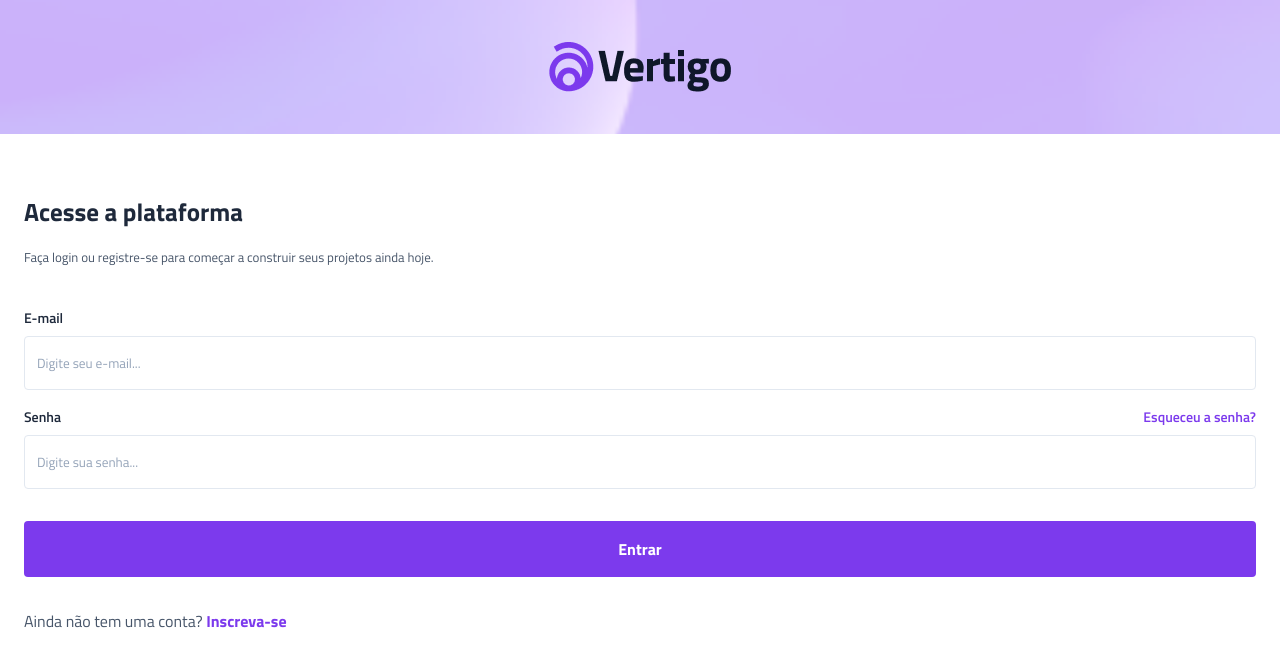
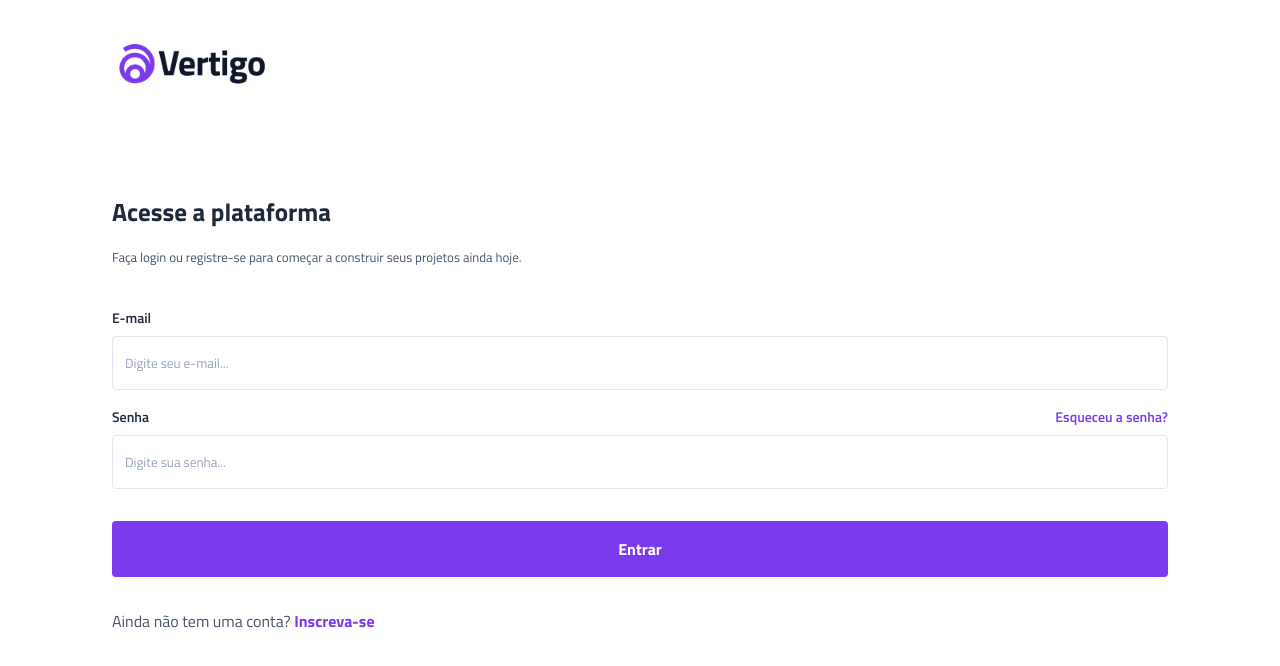
Before and after one commit to EduardoPereira11tiA/projeto-vertigo, a plain HTML site: page index.html in a window 1280 px wide. Drawn offline with Linux system fonts and the light colour scheme.

Commit message:
primeiros ajustes do desktop

```diff
--- a/index.html
+++ b/index.html
@@ -14,6 +14,7 @@
 <body>
 
     <header>
+        <div>
         <img src="./logo.png " alt="logo">
     </header>
 
@@ -49,6 +50,7 @@
             </p>
         </section>
     </main>
+</div>
 
 </body>
 
--- a/style.css
+++ b/style.css
@@ -114,5 +114,25 @@ color: var(--gray-400);
 .login > p a{
   font-weight: 700;
   font-size: 1rem;
+}
+
+
+
+
+@media(min-width:1000px) {
+
+  header {
+    background: none;
+    justify-content: flex-start;
+    padding-inline: 7rem;
+  }
+
+  header img {
+    width: 10rem;
+  }
+
+  main {
+    padding-inline: 7rem;
+  }
 
 }
```
Also changed, not shown: img (1).png (added).
